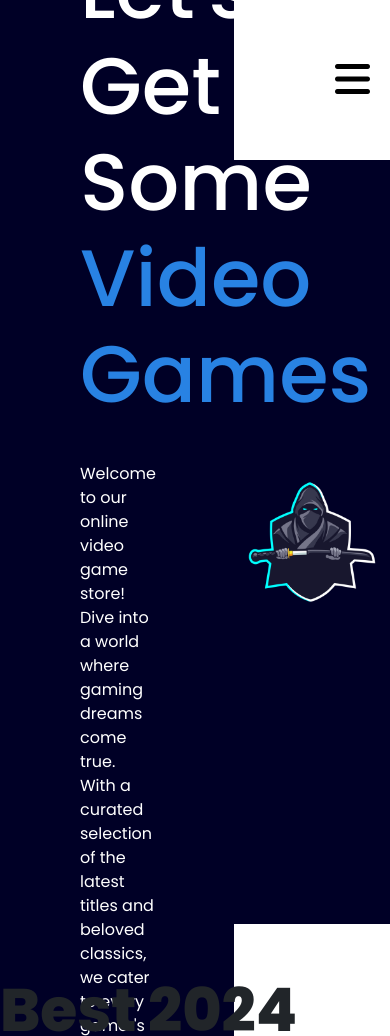
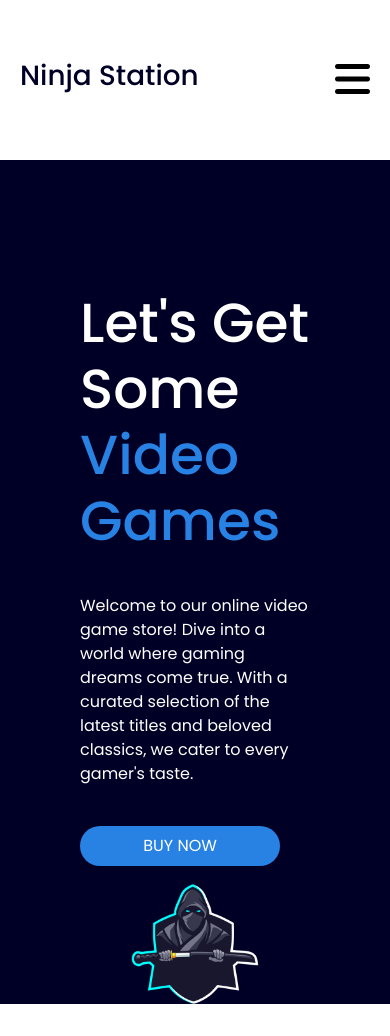
Before and after one commit to Leonard392/Game-Release-Calendar-Store, a React app: page / in a window 390 px wide. Shown: the top 1036 px of the page. Built offline with nearby package versions, Linux system fonts and the light colour scheme; no server answers.

Commit message:
main content en home styles done

```diff
--- a/src/front/js/pages/home.js
+++ b/src/front/js/pages/home.js
@@ -21,7 +21,9 @@ export const Home = () => {
 						<button className="left-btn">BUY NOW</button>
 					</Link>
 				</div>
-				<img className="logo-img" src={logo3}/>
+				<div className="right">
+					<img  className="logo-img" src={logo3}/>
+				</div>
 			</div>
 			<TopGames/>
 			<Features/>
--- a/src/front/styles/home.css
+++ b/src/front/styles/home.css
@@ -11,7 +11,7 @@
     background-color: #000026;
     color: white;
     padding: 0;
-    height: calc(100vh - 80px);
+    height: 100vh;
     display: flex;
     align-items: center;
     justify-content: space-between;
@@ -23,8 +23,12 @@
     padding: 0 80px;
 }
 
+.right{
+  width: 40%;
+}
+
 .logo-img{
-    width: 40%;
+    width: 100%;
 }
 
 .left h1{
@@ -65,6 +69,7 @@
     width: 700px;
     padding-right: 0px;
 }
+
 
 .games-2024{
     margin-top: 50px;
@@ -122,3 +127,29 @@
 .feat-description {
   font-size: 1.1rem;
 }
+
+/*Media queries*/
+
+@media(max-width: 900px){
+  .main-content{
+    flex-direction: column;
+    margin: 0;
+  }
+
+
+  .left{
+    width: 100%;
+    padding-top: 130px;
+  }
+
+
+  .logo-img{
+    width: 100%;
+  }
+}
+
+@media(max-width: 650px){
+  .left h1{
+    font-size: 55px;
+  }
+}
```
